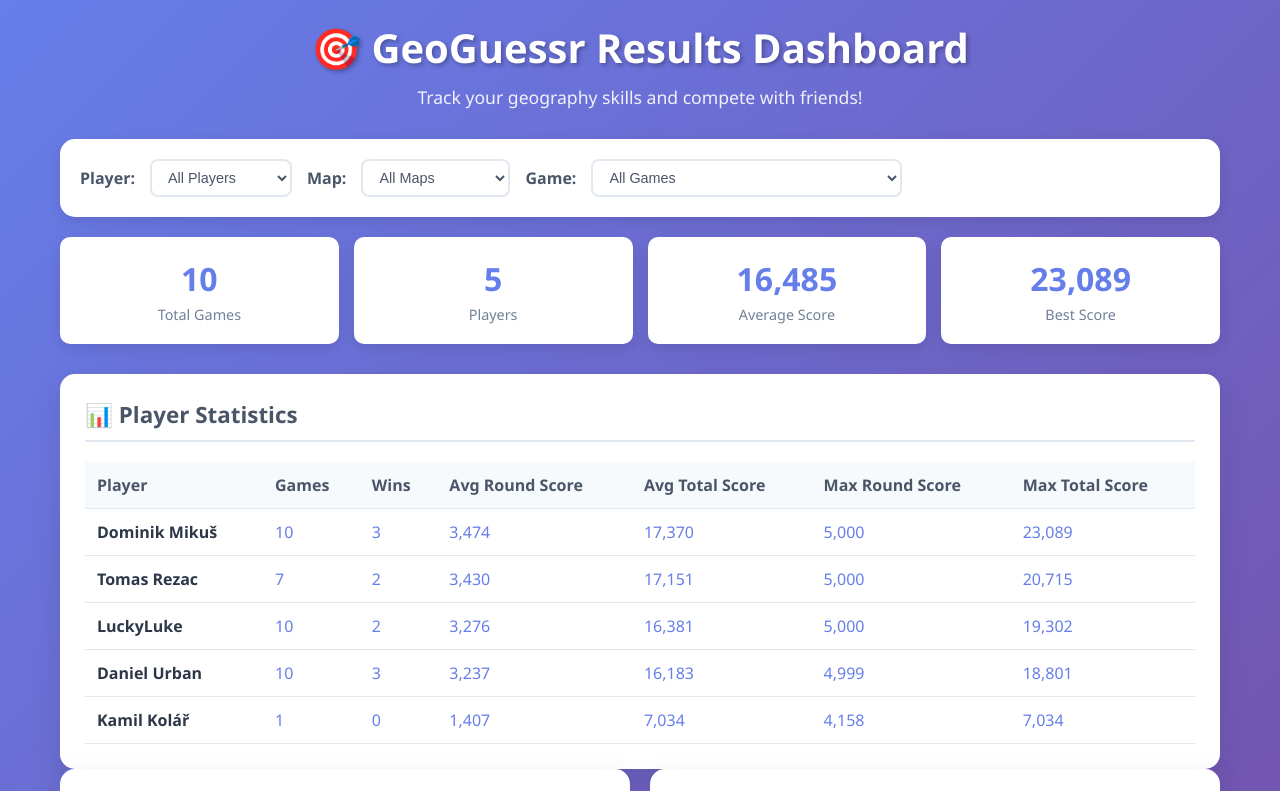
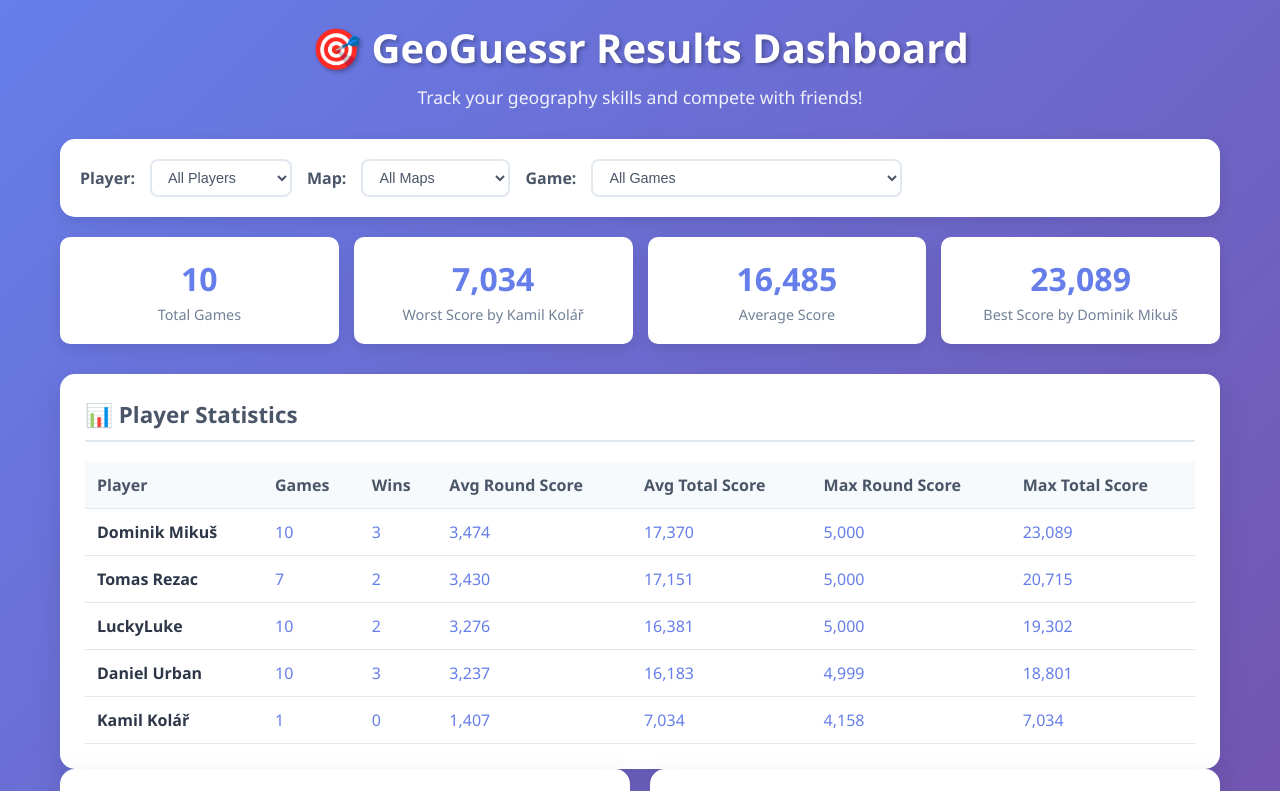
Before and after one commit to Lukisjama/geoguessr_friends, a website: page dashboard.html in a window 1280 px wide. Shown: the top 791 px of the page. Drawn offline with Linux system fonts and the light colour scheme.

Commit message:
Add player names to best/worst scores in dashboard stats

```diff
--- a/dashboard.html
+++ b/dashboard.html
@@ -301,8 +301,8 @@
                     <div class="stat-label">Total Games</div>
                 </div>
                 <div class="stat-card">
-                    <div class="stat-number" id="totalPlayers">-</div>
-                    <div class="stat-label">Players</div>
+                    <div class="stat-number" id="worstScore">-</div>
+                    <div class="stat-label">Worst Score</div>
                 </div>
                 <div class="stat-card">
                     <div class="stat-number" id="avgScore">-</div>
@@ -310,7 +310,7 @@
                 </div>
                 <div class="stat-card">
                     <div class="stat-number" id="bestScore">-</div>
-                    <div class="stat-label">Best Score</div>
+                    <div class="stat-label" id="bestScoreLabel">Best Score</div>
                 </div>
             </div>
 
@@ -458,15 +458,43 @@
         // Update statistics
         function updateStats() {
             const totalGames = new Set(gameData.map(row => row.file_name)).size;
-            const totalPlayers = new Set(gameData.map(row => row.player_name)).size;
             const scores = gameData.map(row => parseInt(row.total_points) || 0).filter(score => score > 0);
             const avgScore = scores.length > 0 ? Math.round(scores.reduce((a, b) => a + b, 0) / scores.length) : 0;
-            const bestScore = Math.max(...scores, 0);
+
+            // Find best score and player
+            let bestScore = 0;
+            let bestPlayer = '';
+            let worstScore = Infinity;
+            let worstPlayer = '';
+
+            gameData.forEach(row => {
+                const score = parseInt(row.total_points) || 0;
+                if (score > 0) {
+                    if (score > bestScore) {
+                        bestScore = score;
+                        bestPlayer = row.player_name;
+                    }
+                    if (score < worstScore) {
+                        worstScore = score;
+                        worstPlayer = row.player_name;
+                    }
+                }
+            });
 
             document.getElementById('totalGames').textContent = totalGames;
-            document.getElementById('totalPlayers').textContent = totalPlayers;
+            document.getElementById('worstScore').textContent = worstScore === Infinity ? '0' : worstScore.toLocaleString();
             document.getElementById('avgScore').textContent = avgScore.toLocaleString();
             document.getElementById('bestScore').textContent = bestScore.toLocaleString();
+            document.getElementById('bestScoreLabel').textContent = `Best Score by ${bestPlayer}`;
+
+            // Add worst score info as a subtitle
+            const worstScoreElement = document.getElementById('worstScore');
+            const worstScoreLabel = worstScoreElement.parentElement.querySelector('.stat-label');
+            if (worstScore !== Infinity) {
+                worstScoreLabel.textContent = `Worst Score by ${worstPlayer}`;
+            } else {
+                worstScoreLabel.textContent = 'Worst Score';
+            }
         }
 
         // Create player statistics table
```
